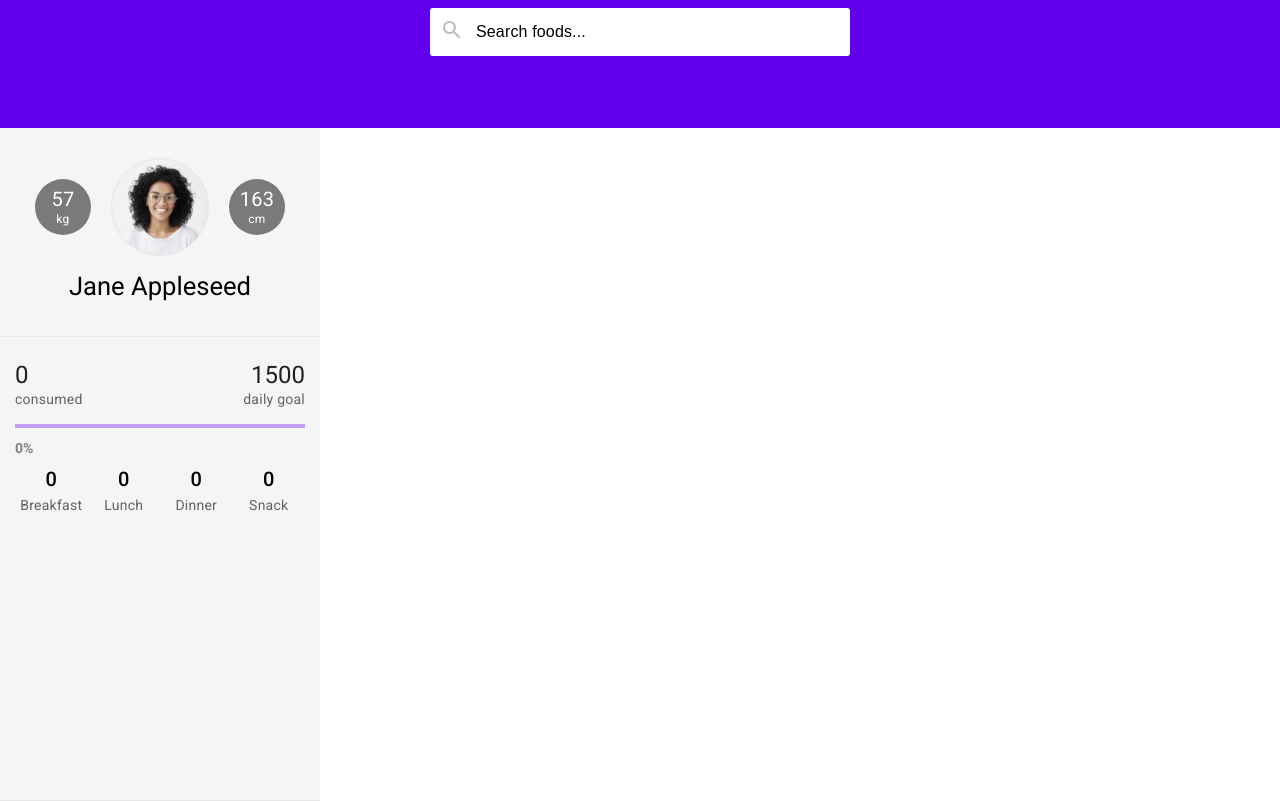
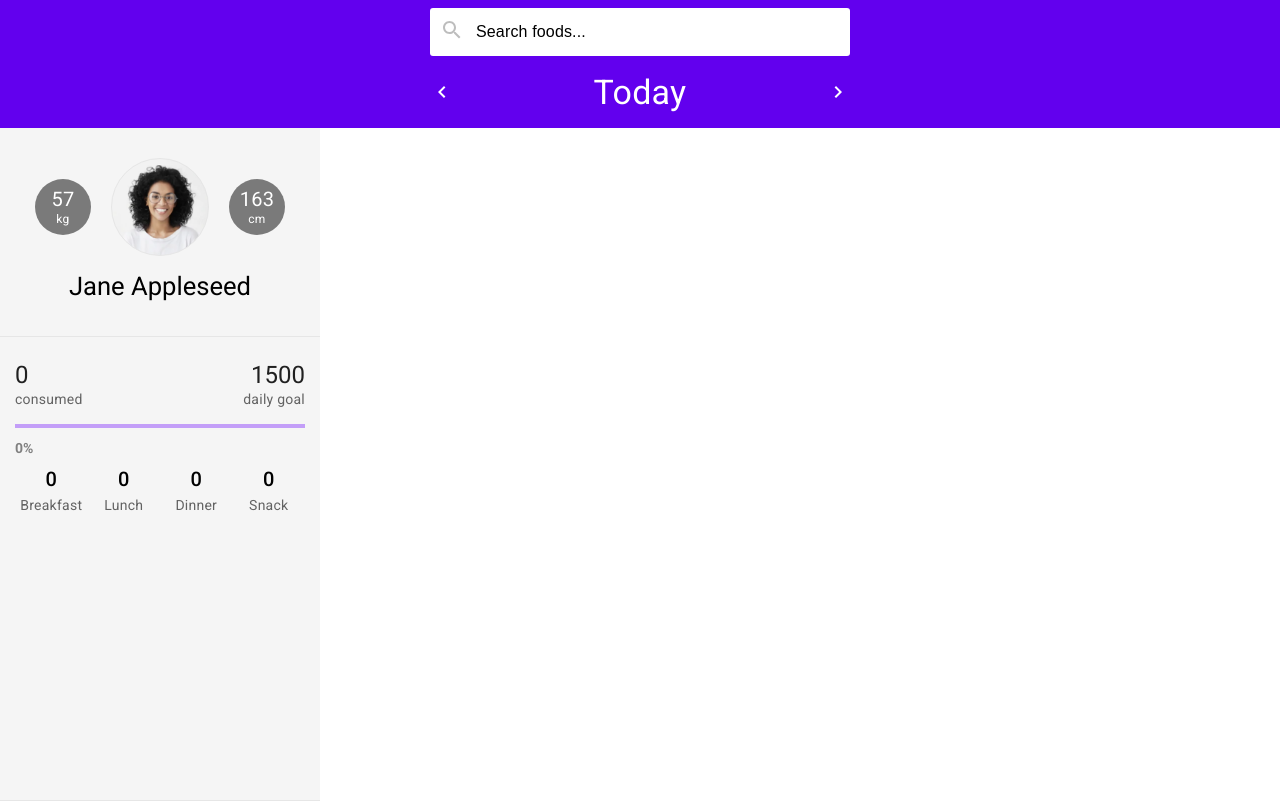
Before and after one commit to ernest1844/dietApp, a React (Create React App) app: page / in a window 1280 px wide. Built offline with nearby package versions, Linux system fonts and the light colour scheme.

Commit message:
add history

```diff
--- a/src/App.js
+++ b/src/App.js
@@ -12,7 +12,7 @@ import SearchResults from "./components/searchResults";
 import AddItem from "./components/addItem";
 
 import UserDetails from './components/stateless-components/userDetails';
-// import HistoryNavigator from './components/stateless-components/historyNavigator';
+import HistoryNavigator from './components/stateless-components/historyNavigator';
 import Calories from './components/stateless-components/calories';
 // import DailyFoodList from './components/stateless-components/dailyFoodList';
 
@@ -347,10 +347,10 @@ class App extends Component {
                             <UserDetails />
                         </header>
                         <nav>
-                            {/* {/* <HistoryNavigator
+                            <HistoryNavigator
                 navigate={this.navigateHistory}
                 dailyIntake={this.state.dataPoints.data_points[this.state.intakeHistoryPosition].date}
-              /> */}
+              />
                         </nav>
                         <article>
                             <Calories
@@ -400,10 +400,10 @@ class App extends Component {
                                 focused={this.state.searchFocused}
                             />
                             <nav>
-                                {/* <HistoryNavigator
+                                <HistoryNavigator
                   navigate={this.navigateHistory}
                   dailyIntake={this.state.dataPoints.data_points[this.state.intakeHistoryPosition].date}
-                /> */}
+                />
                             </nav>
                         </header>
                         <section className="section">
--- /dev/null
+++ b/src/components/stateless-components/historyNavigator.js
@@ -0,0 +1,21 @@
+import React from 'react';
+import ChevronLeft from '@material-ui/icons/ChevronLeft';
+import ChevronRight from '@material-ui/icons/ChevronRight';
+
+export default function historyNavigator(props) {
+  return (
+    <div className="paginator">
+      <div className="paginator__previous" onClick={() => props.navigate('+')}>
+        <ChevronLeft titleAccess="search icon" className="material-icon">
+          chevron_left
+        </ChevronLeft>
+      </div>
+      <div className="paginator__current">{props.dailyIntake}</div>
+      <div className="paginator__next" onClick={() => props.navigate('-')}>
+        <ChevronRight titleAccess="search icon" className="material-icon">
+          chevron_left
+        </ChevronRight>
+      </div>
+    </div>
+  );
+}
```
